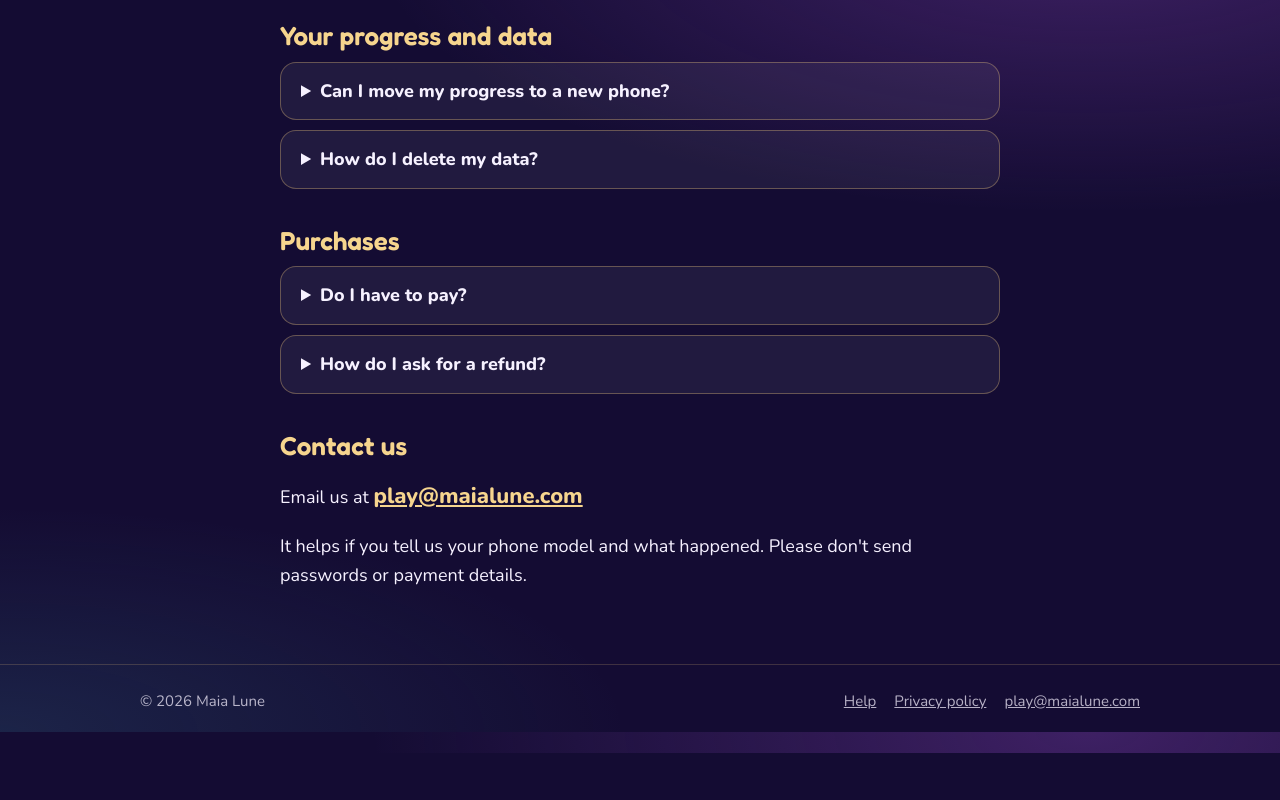
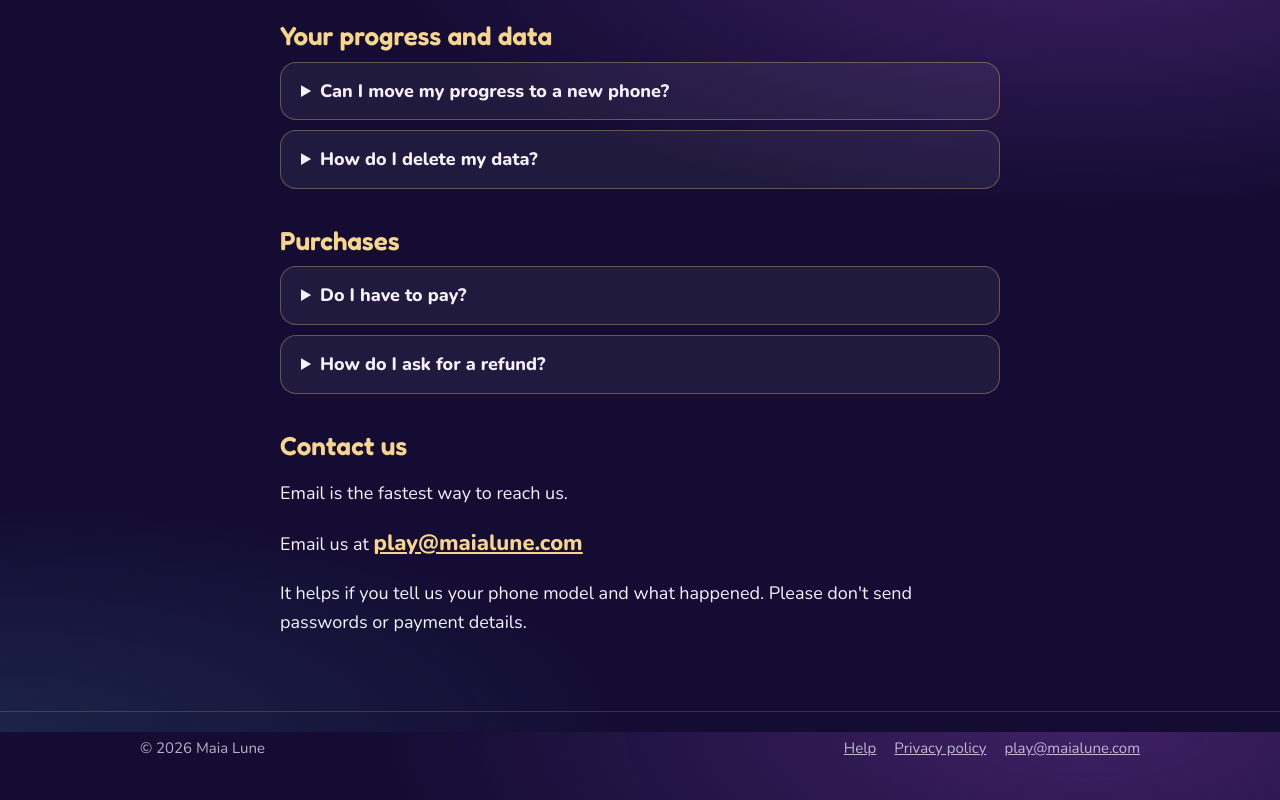
Before and after one commit to verycleverthings/maialune-site, a plain HTML site: page support.html in a window 1280 px wide. Shown: the part 868-1668 px from the top of the page. Before the commit the page ends 1621 px from the top, so only its background shows below. Drawn offline with Linux system fonts and the light colour scheme.

Commit message:
Help page: email is the fastest way to reach us
Co-Authored-By: Claude Opus 5.5 <noreply@anthropic.com>

```diff
--- a/support.html
+++ b/support.html
@@ -85,6 +85,7 @@
     </details>
 
     <h2>Contact us</h2>
+    <p>Email is the fastest way to reach us.</p>
     <p>Email us at <a class="contact" href="mailto:play@maialune.com">play@maialune.com</a></p>
     <p>It helps if you tell us your phone model and what happened. Please don't send passwords or payment details.</p>
   </main>
```
